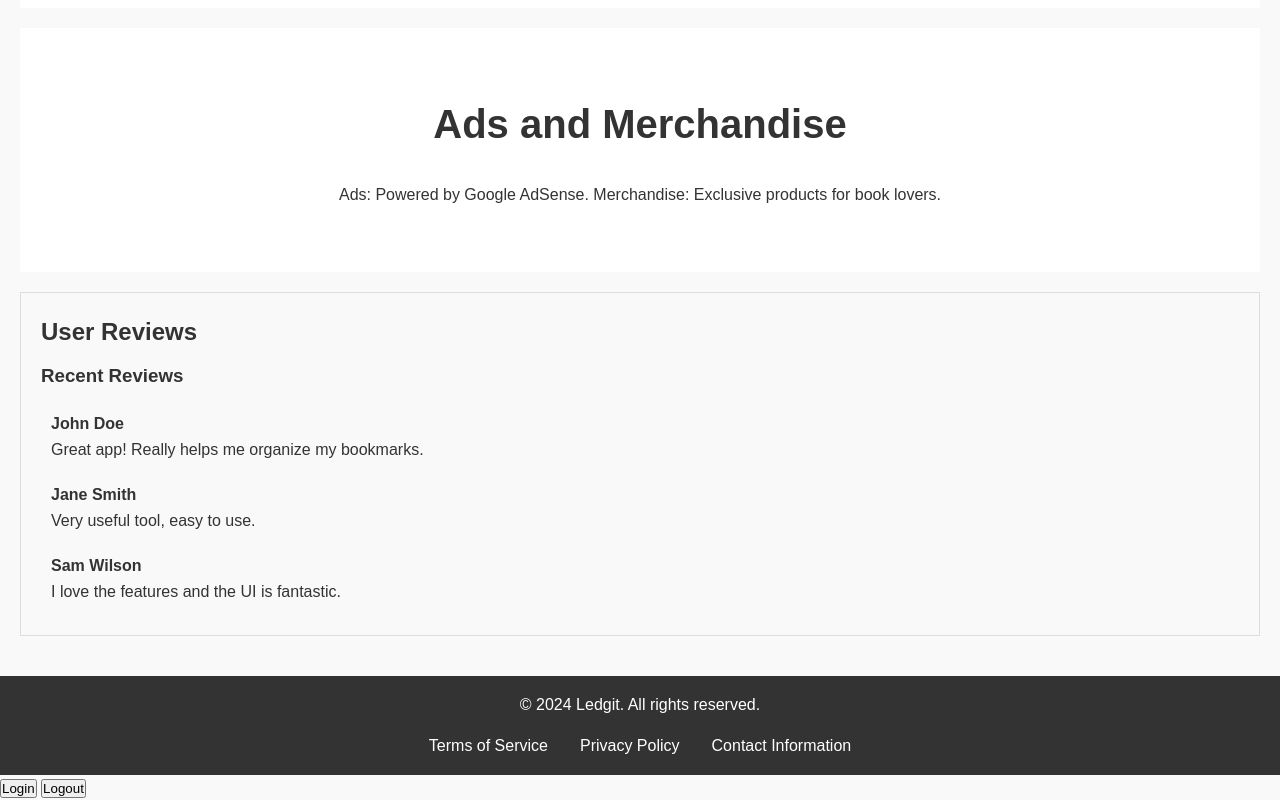
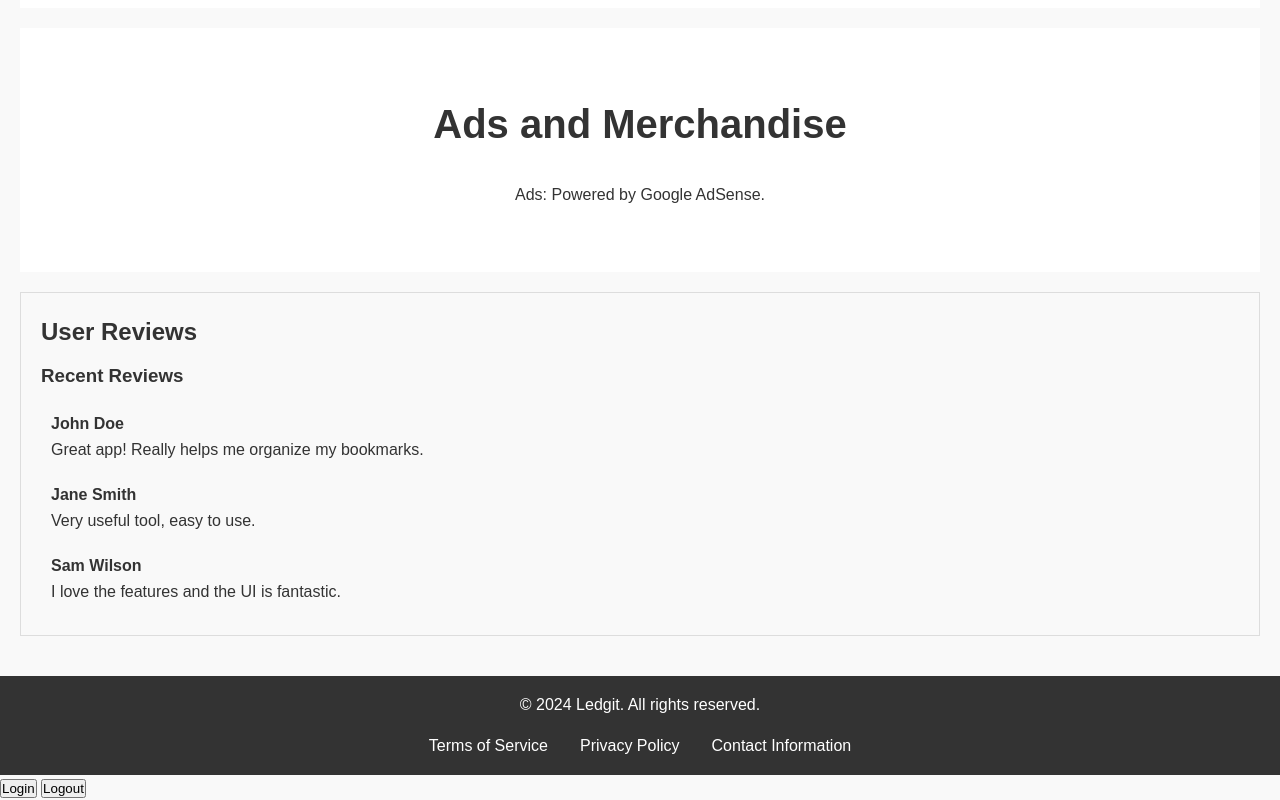
Before and after one commit to YTomar79/Ledgit, a website: page index.html in a window 1280 px wide. Shown: the part 2193-2993 px from the top of the page. Drawn offline with Linux system fonts and the light colour scheme.

Commit message:
Update index.html

```diff
--- a/index.html
+++ b/index.html
@@ -3,7 +3,7 @@
 <head>
     <meta charset="UTF-8">
     <meta name="viewport" content="width=device-width, initial-scale=1.0">
-    <title>Book Community Platform</title>
+    <title>Ledgit</title>
     <link rel="stylesheet" href="styles.css">
     <script defer src="scripts/main.js"></script>
 </head>
@@ -91,7 +91,7 @@
             </section>
             <section class="ads-merch">
                 <h2>Ads and Merchandise</h2>
-                <p>Ads: Powered by Google AdSense. Merchandise: Exclusive products for book lovers.</p>
+                <p>Ads: Powered by Google AdSense.</p>
             </section>
             <section class="reviews">
                 <h2>User Reviews</h2>
```
